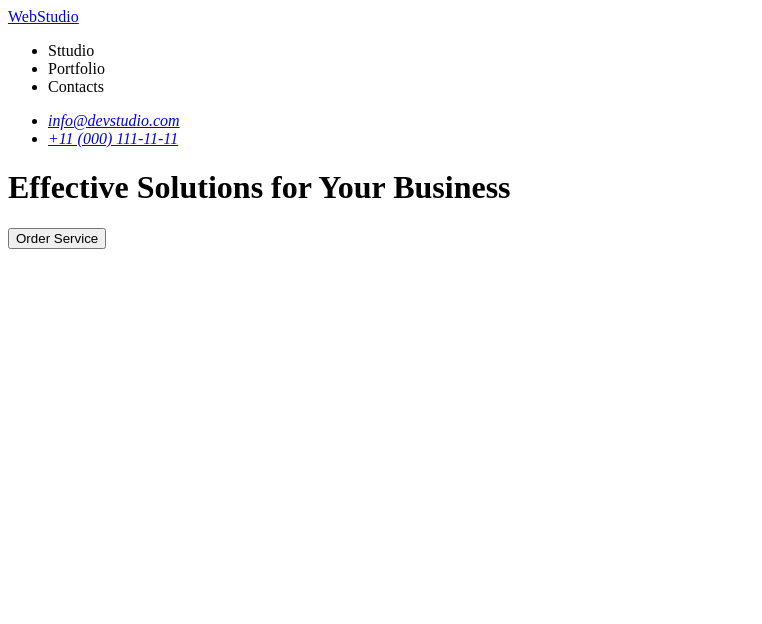
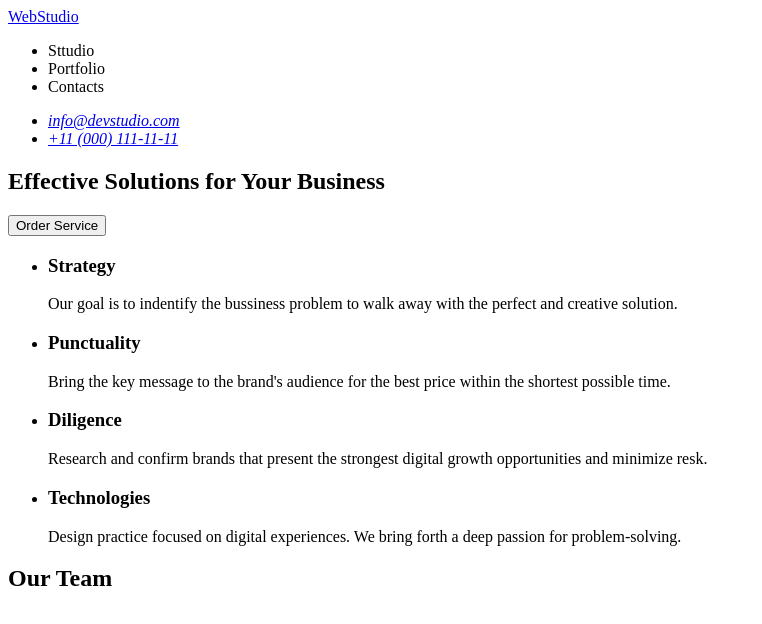
Before and after one commit to VoloshchukVlad/goit-markup-hw-01, a plain HTML site: page index.html in a window 1280 px wide. Shown: the whole page, without its empty margins (0-762 px from the left). Drawn offline with Linux system fonts and the light colour scheme.

Commit message:
add main section

```diff
--- a/index.html
+++ b/index.html
@@ -23,8 +23,45 @@
       </nav>
     </header>
     <main>
-      <h1>Effective Solutions for Your Business</h1>
-      <button type="button">Order Service</button>
+      <section>
+        <h1>Effective Solutions for Your Business</h1>
+        <button type="button">Order Service</button>
+      </section>
+      <section>
+        <ul>
+          <li>
+            <h3>Strategy</h3>
+            <p>
+              Our goal is to indentify the bussiness problem to walk away with
+              the perfect and creative solution.
+            </p>
+          </li>
+          <li>
+            <h3>Punctuality</h3>
+            <p>
+              Bring the key message to the brand's audience for the best price
+              within the shortest possible time.
+            </p>
+          </li>
+          <li>
+            <h3>Diligence</h3>
+            <p>
+              Research and confirm brands that present the strongest digital
+              growth opportunities and minimize resk.
+            </p>
+          </li>
+          <li>
+            <h3>Technologies</h3>
+            <p>
+              Design practice focused on digital experiences. We bring forth a
+              deep passion for problem-solving.
+            </p>
+          </li>
+        </ul>
+      </section>
+      <section>
+        <h2>Our Team</h2>
+      </section>
     </main>
   </body>
 </html>
```
